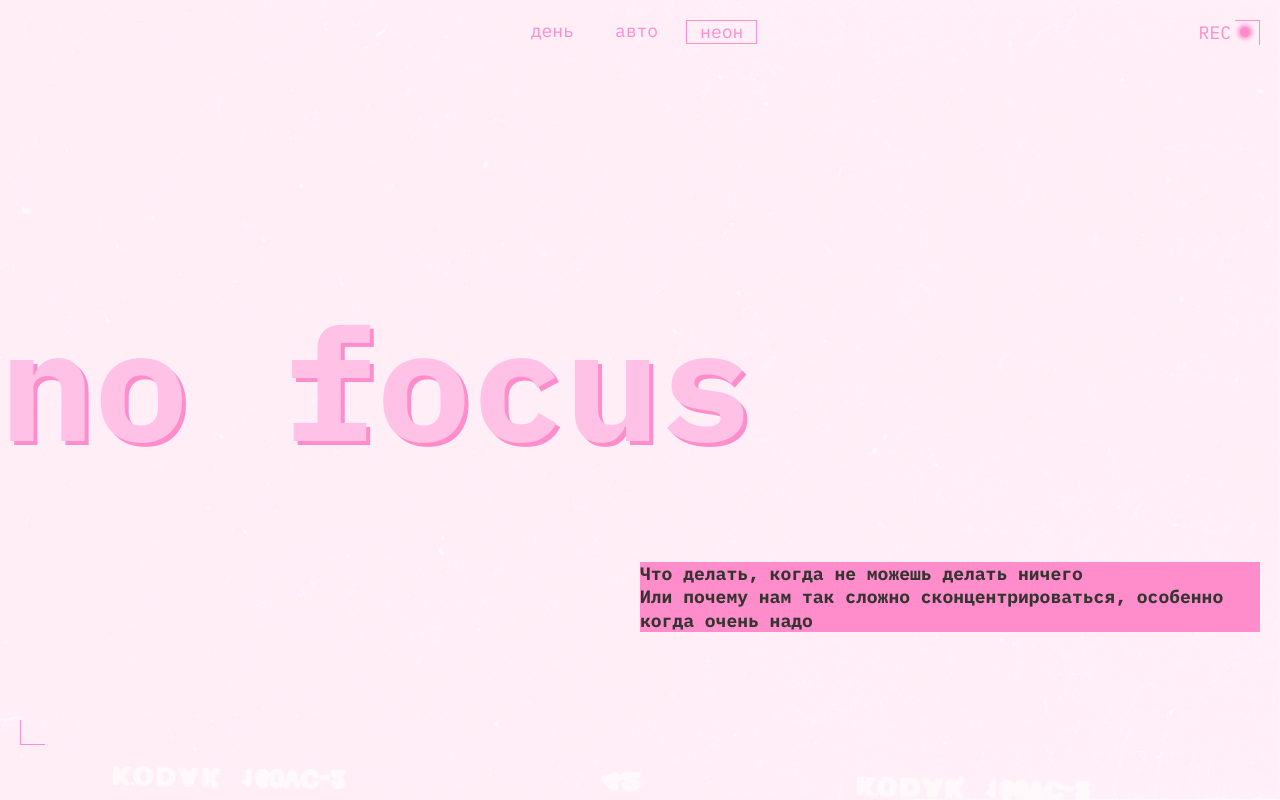
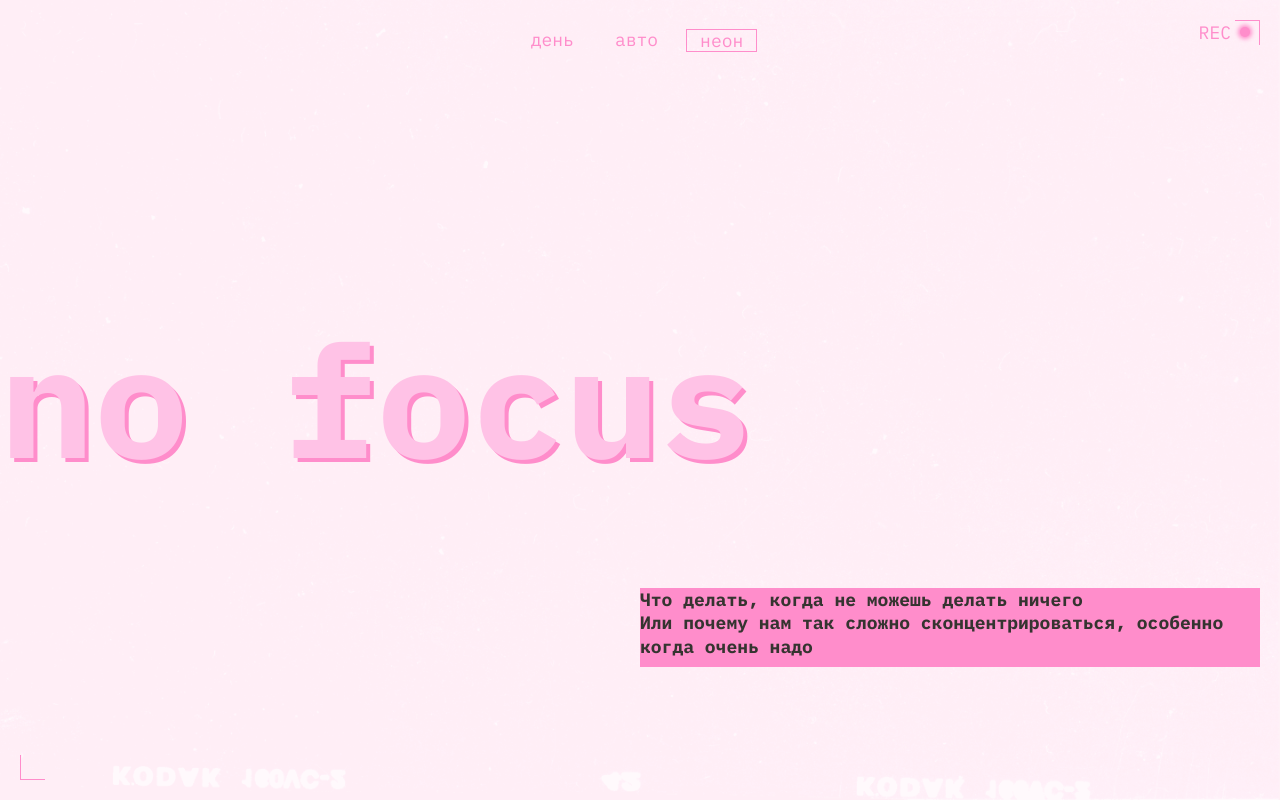
Before and after one commit to smirnovasv2030/slozhno-sosredotochitsya, a plain HTML site: page index.html in a window 1280 px wide. Shown: the top 800 px of the page. Drawn offline with Linux system fonts and the light colour scheme.

Commit message:
сложно сосредоточиться 1

```diff
--- a/index.html
+++ b/index.html
@@ -5,7 +5,7 @@
     <meta http-equiv="X-UA-Compatible" content="IE=edge" />
     <meta name="viewport" content="width=device-width, initial-scale=1.0" />
     <title>Сложно сосредоточиться</title>
-    <link rel="icon" type="image" href="./images/favicon.ico">
+    <link rel="icon" type="image/png" href="./images/favicon.ico">
     <link rel="stylesheet" href="./fonts/fonts.css">
     <link rel="stylesheet" href="./styles/variables.css">
     <link rel="stylesheet" href="./styles/style.css">
@@ -117,7 +117,7 @@
               <article class="content__list-paragraph">
                 <h4 class="section__text-decor section__text-accent">Хорошо ешьте</h4>
                 <p class="section__text section__text-decor">Мы — не ваша бабушка, но это правда важно. Выбирайте продукты, которые препятствуют резким скачкам сахара в крови. Например, с высоким содержанием клетчатки: овощи, ягоды, бобовые (нут, чечевица, фасоль), коричневый рис, хлеб из цельнозерновой пшеницы.</p>
-          </article>
+              </article>
             </li>
             <li>
               <article class="content__list-paragraph">
@@ -125,6 +125,7 @@
                 <p class="section__text section__text-decor">Настоящие бумажные книги. Это правда помогает с концентрацией: чтобы прочитать пост в соцсети, достаточно нескольких минут или даже секунд. А вот интересная книга способна затянуть и на несколько часов и круто тренирует направленное внимание.</p>
               </article>
             </li>
+          </ul>
         </section>
         <section class="section__picture">
           <h3 class="section__picture-title title-decor">А можно в картинках?</h3>
--- a/styles/style.css
+++ b/styles/style.css
@@ -15,6 +15,7 @@
   justify-items: end;
   padding: 10px;
   position: relative;
+  height: 100vh;
 }
 
 .decorated-zone::after {
@@ -240,7 +241,7 @@
     grid-column: 2/3;
   }
 
-  .header__lamp{
+  .header__lamp {
   right: 29px;
   }
 
@@ -359,7 +360,7 @@
     grid-column: 2/4;
   }
 
-  .footer{
+  .footer {
     margin-block-start: 60px;
   }
 }
@@ -374,7 +375,7 @@
     margin: 0;
   }
 
-  .header__theme-menu-list{
+  .header__theme-menu-list {
      display: flex;
   }
 
@@ -406,7 +407,7 @@
     column-gap: 20px;
   }
 
-  .section__title-accent{
+  .section__title-accent {
     margin-inline-start: 6px;
   }
 }
```
